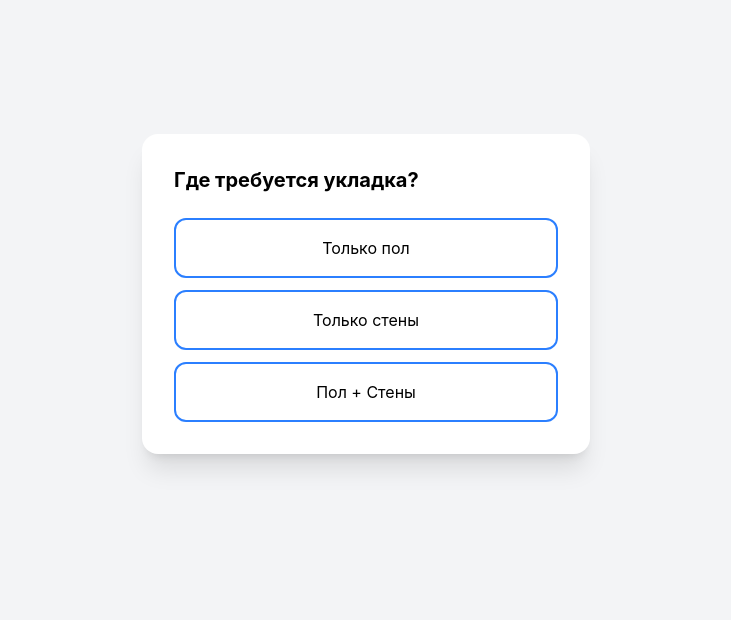
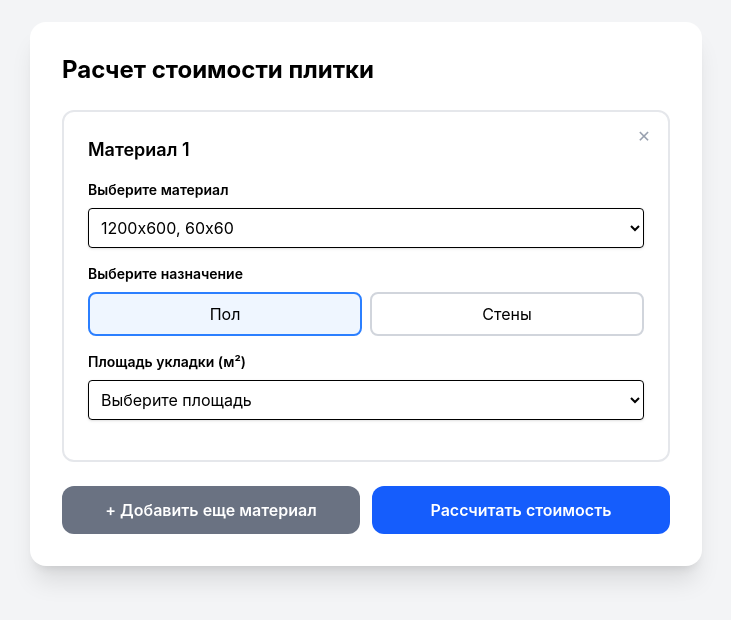
Before and after one commit to MikhailJet/TilePrice, a React (Vite) app: page / in a window 1280 px wide. Shown: the part 106-726 px from the top of the page, without its empty margins (274-1005 px from the left). Built offline with nearby package versions, Linux system fonts and the light colour scheme.

Commit message:
Refactor: Add materials sections with validation and error highlighting

```diff
--- a/src/App.jsx
+++ b/src/App.jsx
@@ -1,8 +1,6 @@
 import { useState } from 'react'
 import './App.css'
 
-
-// Цены за м2 для разных форматов
 const TILE_PRICES = {
   '1200x600, 60x60': 50,
   '1200x200, 1000x200': 55,
@@ -14,176 +12,264 @@ const TILE_PRICES = {
 };
 
 const CORNER_PRICES = {
-'external corner': 50,
+  'external corner': 50,
 };
 
 const TILE_SIZES = Object.keys(TILE_PRICES);
 
 export default function TileQuiz() {
-  const [step, setStep] = useState(1);
-  const [answers, setAnswers] = useState({
-    surface: '', // floor, walls, both
-    isSameTile: null, // boolean
-    floorSize: '',
-    wallSize: '',
-    floorArea: 0,
-    wallArea: 0,
-    externalCorners: 0,
-  });
+  const [submitted, setSubmitted] = useState(false);
+  const [materials, setMaterials] = useState([
+    {
+      id: 1,
+      tileSize: TILE_SIZES[0],
+      designation: 'floor',
+      area: 0,
+      externalCorners: 0,
+    }
+  ]);
+  const [nextId, setNextId] = useState(2);
 
-  const nextStep = () => setStep((prev) => prev + 1);
-  const reset = () => {
-    setAnswers({ surface: '', isSameTile: null, floorSize: '', wallSize: '', floorArea: 0, wallArea: 0, externalCorners: 0 });
-    setStep(1);
+  const updateMaterial = (id, field, value) => {
+    setMaterials(materials.map(mat =>
+      mat.id === id ? { ...mat, [field]: value } : mat
+    ));
   };
 
-  // Расчет итогов
-  const calculateTotal = () => {
-    let costs = {
-      floorCost: 0,
-      wallsCost: 0,
-      cornerCost: 0,
-    };
-
-    if (answers.surface === 'floor' || answers.surface === 'both') {
-      costs.floorCost = answers.floorArea * (TILE_PRICES[answers.floorSize] || 0);
-    }
-    if (answers.surface === 'walls' || answers.surface === 'both') {
-      const wallSizeKey = answers.surface === 'walls' ? answers.wallSize : (answers.isSameTile ? answers.floorSize : answers.wallSize);
-      costs.wallsCost = answers.wallArea * (TILE_PRICES[wallSizeKey] || 0);
-    }
-    if (answers.externalCorners > 0) {
-      costs.cornerCost = answers.externalCorners * (CORNER_PRICES['external corner'] || 0);
-    }
-
-    return {
-      ...costs,
-      total: costs.floorCost + costs.wallsCost + costs.cornerCost
-    };
+  const addMaterial = () => {
+    setMaterials([...materials, {
+      id: nextId,
+      tileSize: TILE_SIZES[0],
+      designation: 'floor',
+      area: 0,
+      externalCorners: 0,
+    }]);
+    setNextId(nextId + 1);
   };
 
-  const surfaceName = (name) => {
-    return name === 'both' ? 'Стены и пол'
-    : name === 'floor' ? 'Пол'
-    : 'Стены';
+  const removeMaterial = (id) => {
+    setMaterials(materials.filter(mat => mat.id !== id));
   };
 
+  const validateMaterials = () => {
+    return materials.every(mat => {
+      if (!mat.tileSize || mat.area === 0 || !mat.designation) return false;
+      if (mat.designation === 'walls' && mat.externalCorners === 0) return false;
+      return true;
+    });
+  };
+
+  const calculateTotal = () => {
+    let total = 0;
+    const breakdown = [];
+
+    materials.forEach(mat => {
+      let cost = 0;
+      let description = `${mat.tileSize} (${mat.designation === 'floor' ? 'Пол' : 'Стены'})`;
+
+      if (mat.designation === 'floor') {
+        cost = mat.area * (TILE_PRICES[mat.tileSize] || 0);
+        breakdown.push({
+          description,
+          area: mat.area,
+          unitPrice: TILE_PRICES[mat.tileSize],
+          cost
+        });
+      } else if (mat.designation === 'walls') {
+        const areaCost = mat.area * (TILE_PRICES[mat.tileSize] || 0);
+        const cornerCost = mat.externalCorners * (CORNER_PRICES['external corner'] || 0);
+        cost = areaCost + cornerCost;
+        breakdown.push({
+          description,
+          area: mat.area,
+          unitPrice: TILE_PRICES[mat.tileSize],
+          areaCost,
+          corners: mat.externalCorners,
+          cornerUnitPrice: CORNER_PRICES['external corner'],
+          cornerCost,
+          cost
+        });
+      }
+
+      total += cost;
+    });
+
+    return { total, breakdown };
+  };
+
+  const handleSubmit = () => {
+    if (!validateMaterials()) {
+      alert('Пожалуйста, заполните все поля');
+      return;
+    }
+    setSubmitted(true);
+  };
+
+  const handleReset = () => {
+    setMaterials([
+      {
+        id: 1,
+        tileSize: TILE_SIZES[0],
+        designation: 'floor',
+        area: 0,
+        externalCorners: 0,
+      }
+    ]);
+    setNextId(2);
+    setSubmitted(false);
+  };
 
   return (
     <div className="min-h-screen bg-gray-100 flex items-center justify-center p-4 font-sans">
-      <div className="max-w-md w-full bg-white rounded-2xl shadow-xl p-8">
+      <div className="max-w-2xl w-full bg-white rounded-2xl shadow-xl p-8">
 
-        {/* Шаг 1: Выбор поверхности */}
-        {step === 1 && (
+        {/* Экран 1: Форма со секциями материалов */}
+        {!submitted && (
           <div>
-            <h2 className="text-xl font-bold mb-6">Где требуется укладка?</h2>
-            <div className="flex flex-col gap-3">
-              <button onClick={() => { setAnswers({...answers, surface: 'floor'}); nextStep(); }} className="p-4 border-2 border-blue-500 rounded-xl hover:bg-blue-50 transition">Только пол</button>
-              <button onClick={() => { setAnswers({...answers, surface: 'walls'}); nextStep(); }} className="p-4 border-2 border-blue-500 rounded-xl hover:bg-blue-50 transition">Только стены</button>
-              <button onClick={() => { setAnswers({...answers, surface: 'both'}); nextStep(); }} className="p-4 border-2 border-blue-500 rounded-xl hover:bg-blue-50 transition">Пол + Стены</button>
+            <h2 className="text-2xl font-bold mb-6">Расчет стоимости плитки</h2>
+
+            <div className="space-y-6">
+              {materials.map((material) => (
+                <div key={material.id} className="relative border-2 border-gray-200 rounded-xl p-6">
+                  {/* Кнопка удаления */}
+                  <button
+                    onClick={() => removeMaterial(material.id)}
+                    className="absolute top-2 right-2 w-8 h-8 flex items-center justify-center text-gray-400 hover:text-red-500 hover:bg-red-50 rounded transition"
+                    title="Удалить материал"
+                  >
+                    ✕
+                  </button>
+
+                  <h3 className="text-lg font-semibold mb-4 pr-8">Материал {materials.indexOf(material) + 1}</h3>
+
+                  {/* Выбор материала */}
+                  <div className="mb-4">
+                    <label className="block text-sm font-semibold mb-2">Выберите материал</label>
+                    <select
+                      value={material.tileSize}
+                      onChange={(e) => updateMaterial(material.id, 'tileSize', e.target.value)}
+                      className="w-full p-2 border rounded shadow-sm"
+                    >
+                      {TILE_SIZES.map(size => (
+                        <option key={size} value={size}>{size}</option>
+                      ))}
+                    </select>
+                  </div>
+
+                  {/* Назначение */}
+                  <div className="mb-4">
+                    <label className="block text-sm font-semibold mb-2">Выберите назначение</label>
+                    <div className="flex gap-2">
+                      <button
+                        onClick={() => updateMaterial(material.id, 'designation', 'floor')}
+                        className={`flex-1 p-2 border-2 rounded-lg transition ${
+                          material.designation === 'floor' ? 'border-blue-500 bg-blue-50' : 'border-gray-300'
+                        }`}
+                      >
+                        Пол
+                      </button>
+                      <button
+                        onClick={() => updateMaterial(material.id, 'designation', 'walls')}
+                        className={`flex-1 p-2 border-2 rounded-lg transition ${
+                          material.designation === 'walls' ? 'border-blue-500 bg-blue-50' : 'border-gray-300'
+                        }`}
+                      >
+                        Стены
+                      </button>
+                    </div>
+                  </div>
+
+                  {/* Площадь укладки */}
+                  <div className="mb-4">
+                    <label className="block text-sm font-semibold mb-2">Площадь укладки (м²)</label>
+                    <select
+                      value={material.area}
+                      onChange={(e) => updateMaterial(material.id, 'area', Number(e.target.value))}
+                      className="w-full p-2 border rounded shadow-sm"
+                    >
+                      <option value={0}>Выберите площадь</option>
+                      {[...Array(500)].map((_, i) => (
+                        <option key={i + 1} value={i + 1}>{i + 1}</option>
+                      ))}
+                    </select>
+                  </div>
+
+                  {/* Внешние углы (только для стен) */}
+                  {material.designation === 'walls' && (
+                    <div className="mb-4">
+                      <label className="block text-sm font-semibold mb-2">Внешние углы (м.п.)</label>
+                      <input
+                        type="number"
+                        value={material.externalCorners}
+                        onChange={(e) => {
+                          const value = parseFloat(e.target.value);
+                          if (!isNaN(value) && value >= 0) {
+                            const rounded = Math.round(value * 100) / 100;
+                            updateMaterial(material.id, 'externalCorners', rounded);
+                          }
+                        }}
+                        step="0.01"
+                        min="0"
+                        className="w-full p-2 border rounded shadow-sm"
+                        placeholder="0.00"
+                      />
+                    </div>
+                  )}
+                </div>
+              ))}
+            </div>
+
+            {/* Кнопки действий */}
+            <div className="mt-6 flex gap-3">
+              <button
+                onClick={addMaterial}
+                className="flex-1 bg-gray-500 text-white p-3 rounded-xl font-semibold hover:bg-gray-600"
+              >
+                + Добавить еще материал
+              </button>
+              <button
+                onClick={handleSubmit}
+                className="flex-1 bg-blue-600 text-white p-3 rounded-xl font-semibold hover:bg-blue-700"
+              >
+                Рассчитать стоимость
+              </button>
             </div>
           </div>
         )}
 
-        {/* Шаг 2: Выбор типа плитки (для Пол + Стены) */}
-        {step === 2 && answers.surface === 'both' && (
-          <div>
-            <h2 className="text-xl font-bold mb-6">Плитка одинаковая для пола и стен?</h2>
-            <div className="flex flex-col gap-3">
-              <button onClick={() => { setAnswers({...answers, isSameTile: true}); nextStep(); }} className="p-4 border-2 border-green-500 rounded-xl hover:bg-green-50 transition">Да, одинаковая</button>
-              <button onClick={() => { setAnswers({...answers, isSameTile: false}); nextStep(); }} className="p-4 border-2 border-orange-500 rounded-xl hover:bg-orange-50 transition">Нет, разная</button>
-            </div>
-          </div>
-        )}
-
-        {/* Шаг 3: Размер плитки */}
-        {((step === 2 && answers.surface !== 'both') || (step === 3 && answers.surface === 'both')) && (
-          <div>
-            <h2 className="text-xl font-bold mb-4">
-              Размер плитки {answers.isSameTile === false ? "(для ПОЛА)" : ""}
-            </h2>
-            <div className="grid grid-cols-1 gap-2">
-              {TILE_SIZES.map(size => (
-                <button key={size} onClick={() => {
-                  if (answers.surface === 'walls') {
-                    setAnswers({...answers, wallSize: size});
-                    setStep(5);
-                  } else {
-                    setAnswers({...answers, floorSize: size});
-                    setStep(answers.isSameTile === false ? 4 : 5);
-                  }
-                }} className="p-2 border rounded-lg hover:bg-gray-50 text-sm">{size}</button>
-              ))}
-            </div>
-          </div>
-        )}
-
-        {/* Шаг 4: Размер плитки для стен (если разная) */}
-        {step === 4 && (
-          <div>
-            <h2 className="text-xl font-bold mb-4">Размер плитки для СТЕН</h2>
-            <div className="grid grid-cols-1 gap-2">
-              {TILE_SIZES.map(size => (
-                <button key={size} onClick={() => { setAnswers({...answers, wallSize: size}); nextStep(); }} className="p-2 border rounded-lg hover:bg-gray-50 text-sm">{size}</button>
-              ))}
-            </div>
-          </div>
-        )}
-
-        {/* Шаг 5: Площадь */}
-        {step === 5 && (
-          <div>
-            <h2 className="text-xl font-bold mb-4">Укажите площадь (м²)</h2>
-            {(answers.surface === 'floor' || answers.surface === 'both') && (
-              <div className="mb-4">
-                <label className="block text-sm mb-1">Площадь пола:</label>
-                <select onChange={(e) => setAnswers({...answers, floorArea: Number(e.target.value)})} value={answers.floorArea} className="w-full p-2 border rounded shadow-sm">
-                  {[...Array(501)].map((_, i) => <option key={i} value={i}>{i}</option>)}
-                </select>
+        {/* Экран 2: Итоговая смета */}
+        {submitted && (() => {
+          const { total, breakdown } = calculateTotal();
+          return (
+            <div>
+              <h2 className="text-2xl font-bold mb-6 text-green-600">Итоговый расчет</h2>
+              <div className="bg-gray-50 p-4 rounded-xl mb-6 space-y-3">
+                {breakdown.map((item, idx) => (
+                  <div key={idx} className="border-b pb-3 last:border-b-0">
+                    <p className="font-semibold text-sm mb-2">{item.description}</p>
+                    {item.cost ? (
+                      <>
+                        <p className="text-sm">Площадь: <span className="font-semibold">{item.area} м²</span> × <span className="font-semibold">{item.unitPrice}₾</span> = <span className="text-blue-500 font-bold">{item.areaCost || item.cost}₾</span></p>
+                        {item.cornerCost > 0 && (
+                          <p className="text-sm">Углы: <span className="font-semibold">{item.corners} м.п.</span> × <span className="font-semibold">{item.cornerUnitPrice}₾</span> = <span className="text-blue-500 font-bold">{item.cornerCost}₾</span></p>
+                        )}
+                        {item.cornerCost > 0 && (
+                          <p className="text-sm font-bold">Итого: <span className="text-blue-700">{item.cost}₾</span></p>
+                        )}
+                      </>
+                    ) : null}
+                  </div>
+                ))}
+                <div className="border-t-2 pt-3 mt-3">
+                  <p className="text-xl">Общая стоимость: <span className="font-bold text-blue-700">{total}₾</span></p>
+                </div>
               </div>
-            )}
-            {(answers.surface === 'walls' || answers.surface === 'both') && (
-              <div className="mb-4">
-                <label className="block text-sm mb-1">Площадь стен:</label>
-                <select onChange={(e) => setAnswers({...answers, wallArea: Number(e.target.value)})} value={answers.wallArea} className="w-full p-2 border rounded shadow-sm">
-                  {[...Array(501)].map((_, i) => <option key={i} value={i}>{i}</option>)}
-                </select>
-              </div>
-            )}
-            <button onClick={() => setStep(answers.surface !== 'floor' ? 6 : 7)} className="w-full bg-blue-600 text-white p-3 rounded-xl">Далее</button>
-          </div>
-        )}
-
-        {/* Шаг 6: Углы (только если есть стены) */}
-        {step === 6 && (
-          <div>
-            <h2 className="text-xl font-bold mb-4">Внешние углы</h2>
-            <label className="block text-sm mb-2">Количество внешних углов (м.п.):</label>
-            <select onChange={(e) => setAnswers({...answers, externalCorners: Number(e.target.value)})} value={answers.externalCorners} className="w-full p-2 border rounded mb-4">
-              {[...Array(501)].map((_, i) => <option key={i} value={i}>{i}</option>)}
-            </select>
-            <button onClick={nextStep} className="w-full bg-blue-600 text-white p-3 rounded-xl">Посчитать итог</button>
-          </div>
-        )}
-
-        {/* Результат */}
-        {step === 7 && (() => {
-          const costs = calculateTotal();
-          return (
-            <div className="text-center">
-              <h2 className="text-2xl font-bold mb-4 text-green-600">Итоговый расчет</h2>
-              <div className="bg-gray-50 p-4 rounded-xl text-left mb-6 space-y-2">
-                <p>Поверхность: <strong>{surfaceName(answers.surface)}</strong></p>
-                <p>Общая площадь: <strong>{answers.floorArea + answers.wallArea} м²</strong></p>
-                {answers.externalCorners > 0 && <p>Углы: <strong>{answers.externalCorners} м.п.</strong></p>}
-                <hr />
-                {costs.floorCost > 0 && <p>Стоимость пола: <span className="font-bold text-blue-500">{costs.floorCost}₾</span></p>}
-                {costs.wallsCost > 0 && <p>Стоимость стен: <span className="font-bold text-blue-500">{costs.wallsCost}₾</span></p>}
-                {costs.cornerCost > 0 && <p>Стоимость углов: <span className="font-bold text-blue-500">{costs.cornerCost}₾</span></p>}
-                <hr />
-                <p className="text-xl">Итого: <span className="font-bold text-blue-700">{costs.total}₾</span></p>
-              </div>
-              <button onClick={reset} className="text-blue-500 hover:underline">Начать сначала</button>
+              <button
+                onClick={handleReset}
+                className="w-full bg-blue-600 text-white p-3 rounded-xl font-semibold hover:bg-blue-700"
+              >
+                Начать сначала
+              </button>
             </div>
           );
         })()}
```
